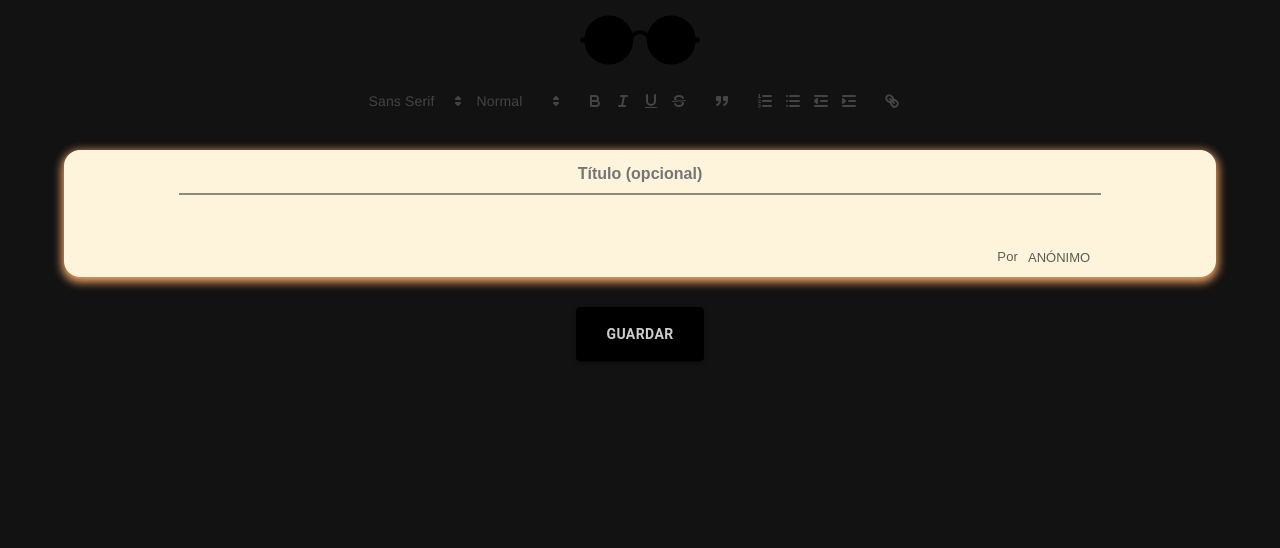
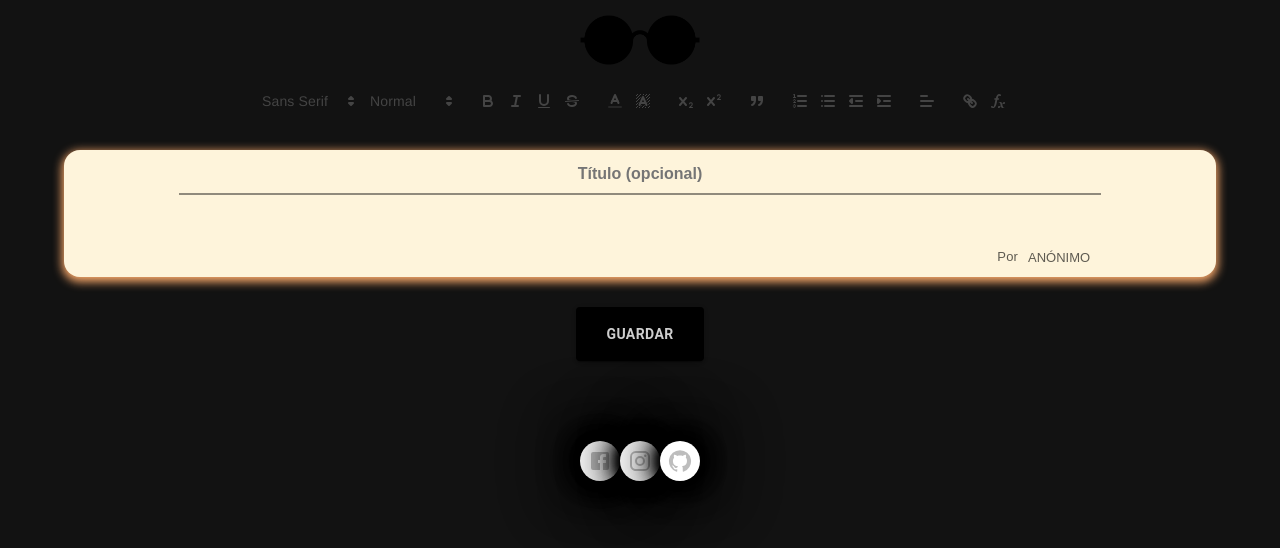
Before and after one commit to Hazschin/anonimoporfavor-anonimoporfavor.front, a Next.js app: page /createNote in a window 1280 px wide. Shown: the top 548 px of the page. Built offline with nearby package versions, Linux system fonts and the light colour scheme.

Commit message:
Las funciones de QuillJS ya funcionan. Ya se agregaron las redes sociales al footer

```diff
--- a/src/app/layout.tsx
+++ b/src/app/layout.tsx
@@ -1,10 +1,16 @@
 "use client";
 
-import { createTheme, CssBaseline, ThemeProvider } from "@mui/material";
+import {
+  createTheme,
+  CssBaseline,
+  IconButton,
+  ThemeProvider,
+} from "@mui/material";
 import "./layoutApp.css";
 import logo from "../public/anonimoporfavor.png";
 import Image from "next/image";
 import Head from "next/head";
+import { Facebook, GitHub, Instagram } from "@mui/icons-material";
 export default function RootLayout({
   children,
 }: Readonly<{
@@ -40,6 +46,25 @@ export default function RootLayout({
 
           {children}
         </ThemeProvider>
+
+        <footer>
+          <a href={process.env.FACEBOOK_LINK} target="_blank">
+            <IconButton disabled>
+              <Facebook />
+            </IconButton>
+          </a>
+
+          <a href={process.env.INSTAGRAM_LINK} target="_blank">
+            <IconButton disabled>
+              <Instagram />
+            </IconButton>
+          </a>
+          <a href={process.env.GITHUB_LINK} target="_blank">
+            <IconButton disabled>
+              <GitHub />
+            </IconButton>
+          </a>
+        </footer>
       </body>
     </html>
   );
--- a/src/app/layoutApp.css
+++ b/src/app/layoutApp.css
@@ -3,3 +3,21 @@ header {
     display: flex;
     justify-content: center;
 }
+
+footer {
+    display: flex;
+    justify-content: center;
+    padding: 5rem 0;
+}
+
+footer button {
+    background: #fff !important;
+    box-shadow: 0 0 10px #000,
+    0 0 15px #000,
+    0 0 20px #000,
+    0 0 25px #000,
+    0 0 35px #000,
+    0 0 40px #000,
+    0 0 60px #000,
+    0 0 80px #000;
+}
--- a/src/components/TextEditor/CustomToolbar.tsx
+++ b/src/components/TextEditor/CustomToolbar.tsx
@@ -13,14 +13,16 @@ export default function CustomToolbar() {
         <button className="ql-underline"></button>
         <button className="ql-strike"></button>
       </span>
-      {/*<span className="ql-formats">
+      <span className="ql-formats">
         <select className="ql-color"></select>
         <select className="ql-background"></select>
-      </span>*/}
-      {/*<span className="ql-formats">
-        <button className="ql-script" value="sub"></button>
-        <button className="ql-script" value="super"></button>
-      </span>*/}
+      </span>
+      {
+        <span className="ql-formats">
+          <button className="ql-script" value="sub"></button>
+          <button className="ql-script" value="super"></button>
+        </span>
+      }
       <span className="ql-formats">
         <button className="ql-blockquote"></button>
       </span>
@@ -30,13 +32,13 @@ export default function CustomToolbar() {
         <button className="ql-indent" value="-1"></button>
         <button className="ql-indent" value="+1"></button>
       </span>
-      {/*<span className="ql-formats">
-        <button className="ql-direction" value="rtl"></button>
+      <span className="ql-formats">
+        {/*<button className="ql-direction" value="rtl"></button>*/}
         <select className="ql-align"></select>
-      </span>*/}
+      </span>
       <span className="ql-formats">
         <button className="ql-link"></button>
-        {/*<button className="ql-formula"></button>*/}
+        {<button className="ql-formula"></button>}
       </span>
     </div>
   );
--- a/src/components/TextEditor/Editor.tsx
+++ b/src/components/TextEditor/Editor.tsx
@@ -26,8 +26,12 @@ export default function Editor() {
     "bullet",
     "indent",
     "link",
-    "image",
-    "video",
+    "color",
+    "background",
+    "align",
+    "direction",
+    "script",
+    "formula",
   ];
 
   return (
```
Also changed, not shown: src/app/buscar/[search]/page.tsx (added, +38 -0 lines), types/Params.ts (+6 -2 lines), src/app/buscar/ignore.txt (added).
